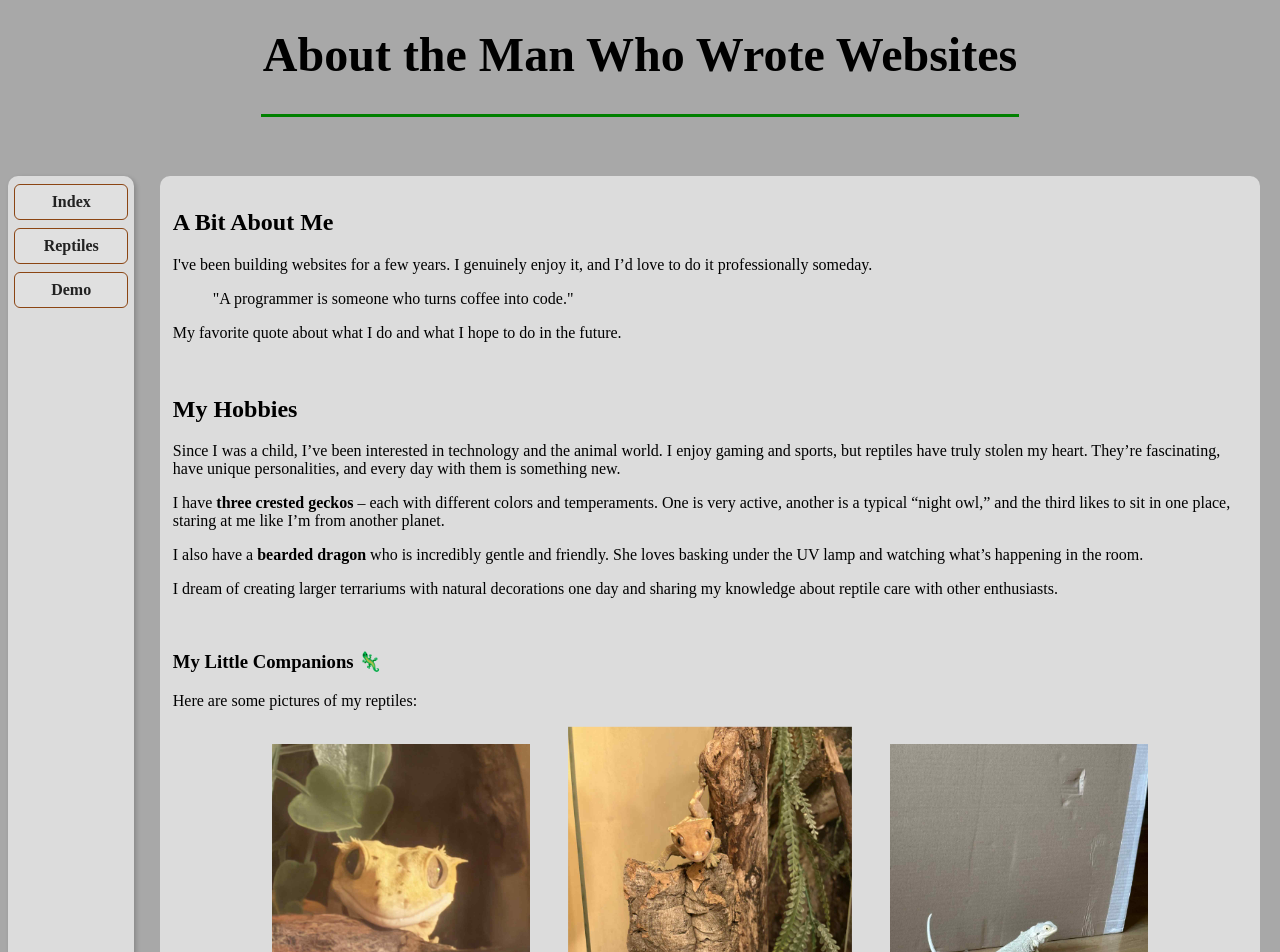
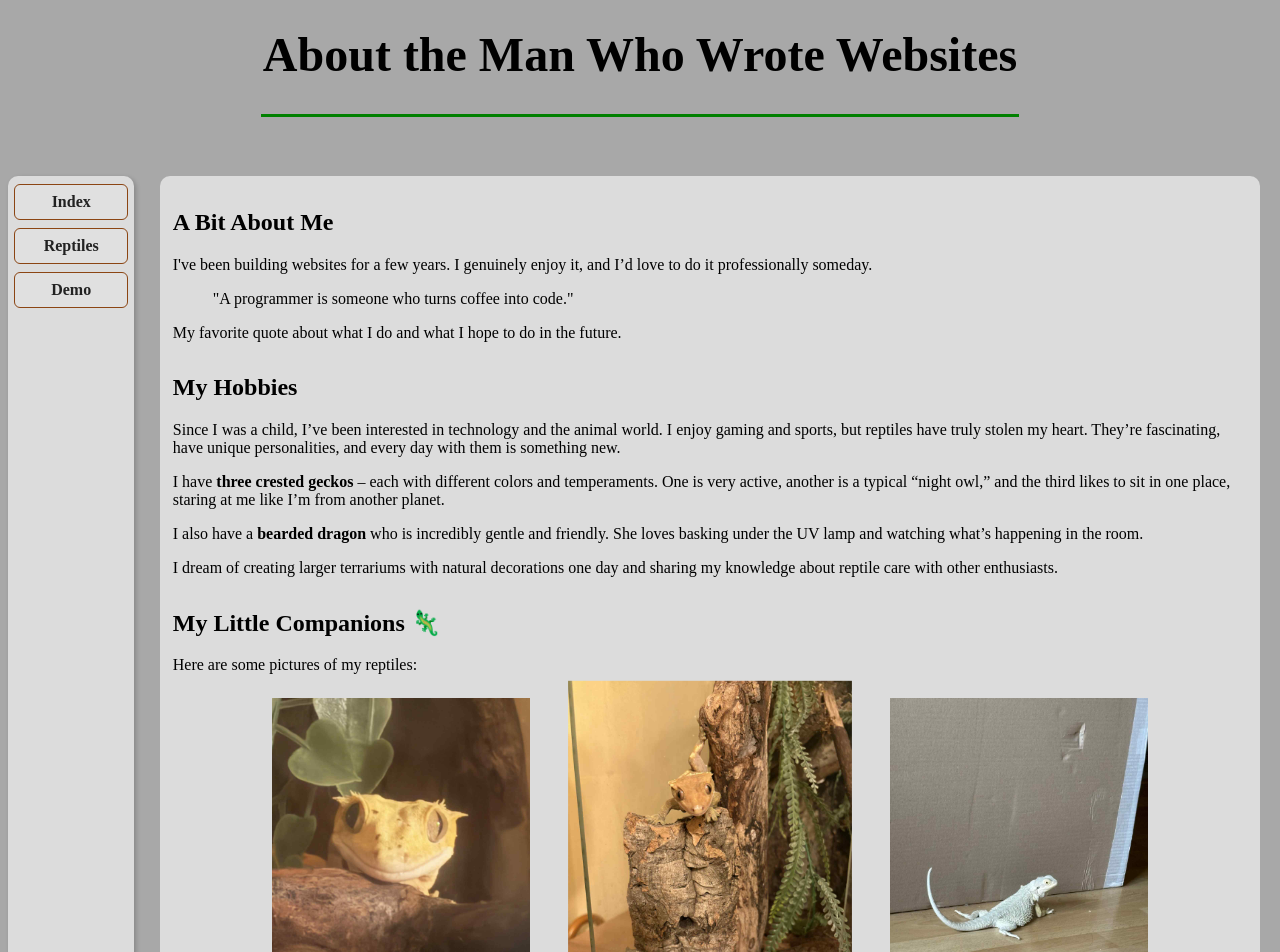
Before and after one commit to awitkowsky/awitkowsky.github.io, a React (Vite) app: page / in a window 1280 px wide. Shown: the top 952 px of the page. Built offline with nearby package versions, Linux system fonts and the light colour scheme.

Commit message:
First small correction

```diff
--- a/src/App.jsx
+++ b/src/App.jsx
@@ -9,27 +9,22 @@ export default function App() {
 
 function Header() {
   return (
-    <>
     <header>
       <h1>About the Man Who Wrote Websites</h1>
       <p></p>
     </header>
-    </>
   );
 }
 function Body() {
   return (
-    <>
     <main>
       <Nav />
       <Main />
     </main>
-    </>
   );
 }
 function Nav() {
   return (
-    <>
     <nav>
       <ul>
         <li>
@@ -43,38 +38,33 @@ function Nav() {
         </li>
       </ul>
     </nav>
-    </>
   );
 }
 
 function Main() {
   return (
-    <>
     <section>
       <div>
         <h2>A Bit About Me</h2>
         <p>
-            I've been building websites for a few years. I genuinely enjoy it,
-            and I’d love to do it professionally someday.
+          I've been building websites for a few years. I genuinely enjoy it, and
+          I’d love to do it professionally someday.
         </p>
         <blockquote>
           "A programmer is someone who turns coffee into code."
         </blockquote>
         <p>
-            My favorite quote about what I do and what I hope to do in the
-            future.
+          My favorite quote about what I do and what I hope to do in the future.
         </p>
       </div>
-
-        <br />
 
       <div>
         <h2>My Hobbies</h2>
         <p>
-            Since I was a child, I’ve been interested in technology and the
-            animal world. I enjoy gaming and sports, but reptiles have truly
-            stolen my heart. They’re fascinating, have unique personalities, and
-            every day with them is something new.
+          Since I was a child, I’ve been interested in technology and the animal
+          world. I enjoy gaming and sports, but reptiles have truly stolen my
+          heart. They’re fascinating, have unique personalities, and every day
+          with them is something new.
         </p>
         <p>
           I have <strong>three crested geckos</strong> – each with different
@@ -83,27 +73,24 @@ function Main() {
           like I’m from another planet.
         </p>
         <p>
-            I also have a <strong>bearded dragon</strong> who is incredibly
-            gentle and friendly. She loves basking under the UV lamp and
-            watching what’s happening in the room.
+          I also have a <strong>bearded dragon</strong> who is incredibly gentle
+          and friendly. She loves basking under the UV lamp and watching what’s
+          happening in the room.
         </p>
         <p>
-            I dream of creating larger terrariums with natural decorations one
-            day and sharing my knowledge about reptile care with other
-            enthusiasts.
+          I dream of creating larger terrariums with natural decorations one day
+          and sharing my knowledge about reptile care with other enthusiasts.
         </p>
       </div>
 
-        <br />
+      <div>
+        <h2>My Little Companions 🦎</h2>
+        <p>Here are some pictures of my reptiles:</p>
 
-        <div>
-          <h3>My Little Companions 🦎</h3>
-          <p>Here are some pictures of my reptiles:</p>
-          <br />
         <div id="gallery">
-            <img src="public/crest_2.jpeg" alt="Crested Gecko" />
-            <img src="public/crest_1.jpeg" alt="Second Gecko" />
-            <img src="public/agamuski.jpeg" alt="Bearded Dragon" />
+          <img src="/crest_2.jpeg" alt="Crested Gecko" />
+          <img src="/crest_1.jpeg" alt="Second Gecko" />
+          <img src="/agamuski.jpeg" alt="Bearded Dragon" />
         </div>
       </div>
 
@@ -111,6 +98,5 @@ function Main() {
         <a href="species.html">(see them here)</a>
       </p>
     </section>
-    </>
   );
 }
--- a/src/index.css
+++ b/src/index.css
@@ -79,6 +79,11 @@ section {
   width: 85%;
   padding: 1vw;
 }
+
+section div {
+  margin-bottom: 4vh;
+}
+
 img {
   width: 24%;
 }
@@ -90,6 +95,7 @@ img {
   align-items: center;
   gap: 4vw;
   margin-bottom: 6vh;
+  margin-top: 3vh;
 }
 
 #gallery img:nth-child(2) {
```
Lines whose indentation alone changed are shown as unchanged.
